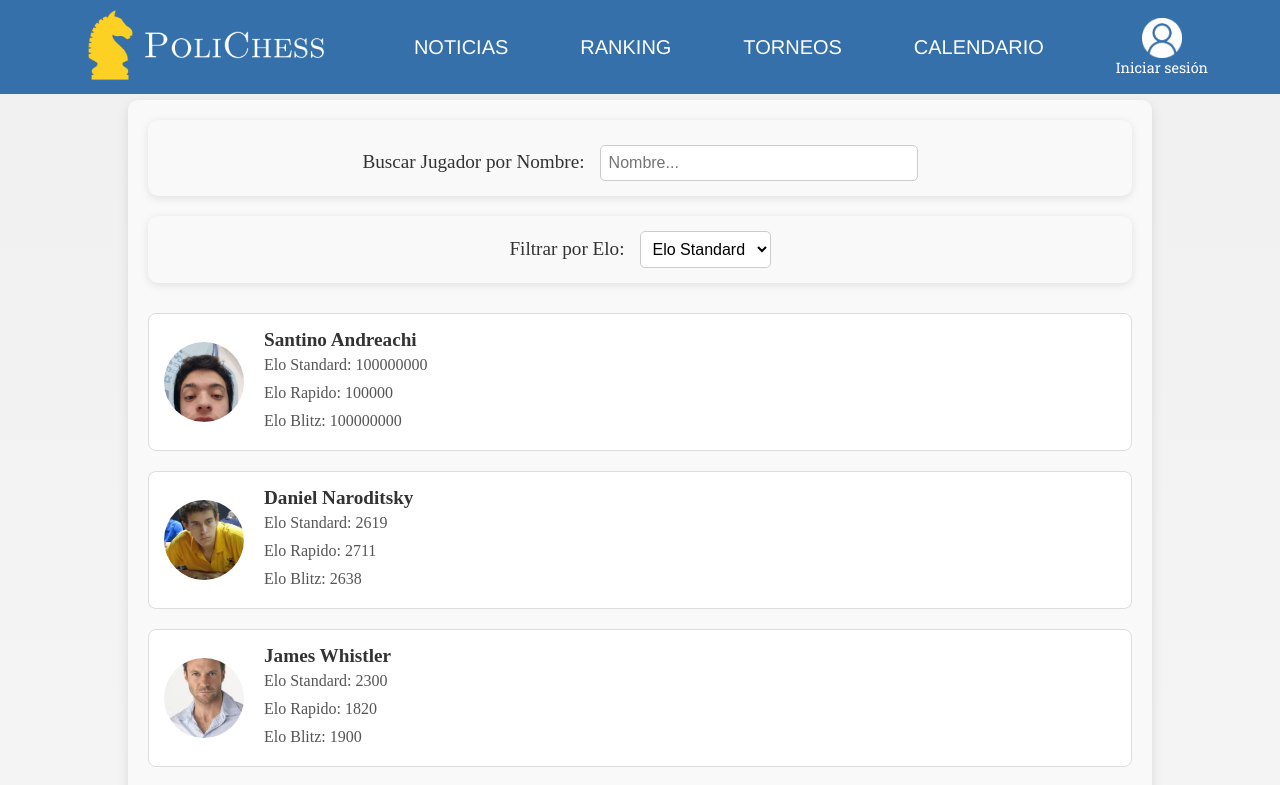
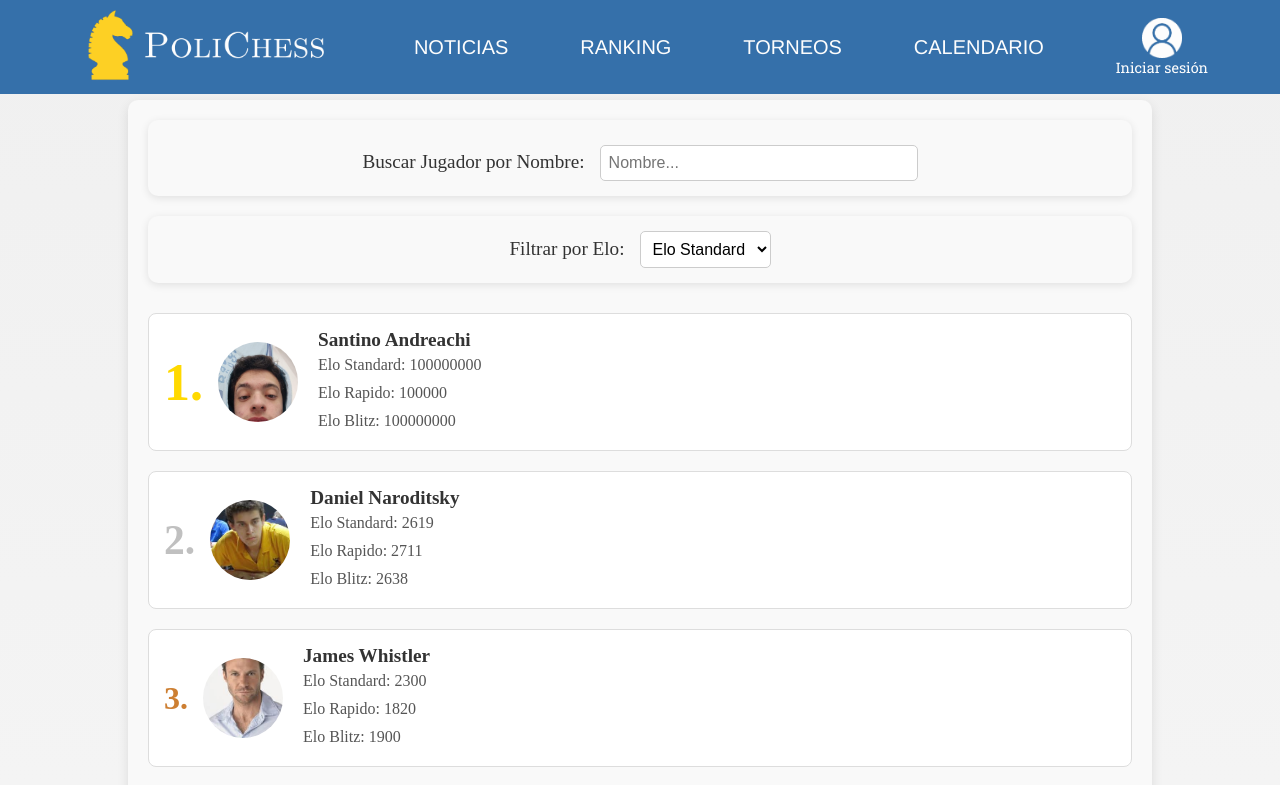
Before and after one commit to FranciscoCasais/PoliChess, an Angular app in the folder FrontPoliChess/: page /jugadores in a window 1280 px wide. Shown: the top 785 px of the page. Built offline with nearby package versions, Linux system fonts and the light colour scheme; a web font is replaced by a local one.

Commit message:
agrego ranking

```diff
--- a/FrontPoliChess/src/app/components/Secciones/seccion-jugadores/seccion-jugadores.component.css
+++ b/FrontPoliChess/src/app/components/Secciones/seccion-jugadores/seccion-jugadores.component.css
@@ -134,3 +134,28 @@
     text-decoration: none;
     color: inherit;
   }
+
+
+  /* Número de ranking */
+.ranking-numero {
+  font-size: 1.75rem;
+  font-weight: bold;
+  margin-right: 15px;
+  color: #333;
+}
+
+/* Colores para el podio */
+.ranking-numero.podio-oro {
+  color: #ffd900; /* Dorado */
+  font-size: 3.25rem;
+}
+
+.ranking-numero.podio-plata {
+  color: #C0C0C0; /* Plateado */
+  font-size: 2.6rem;
+}
+
+.ranking-numero.podio-bronce {
+  color: #CD7F32; /* Bronce */
+  font-size: 2rem;
+}
--- a/FrontPoliChess/src/app/components/Secciones/seccion-jugadores/seccion-jugadores.component.html
+++ b/FrontPoliChess/src/app/components/Secciones/seccion-jugadores/seccion-jugadores.component.html
@@ -22,9 +22,20 @@
 
 
       <!-- Iterar sobre la lista de jugadores con *ngFor -->
-      <div *ngFor="let jugador of jugadoresFiltrados" class="jugador-card">
+      <div *ngFor="let jugador of jugadoresFiltrados; let i = index" class="jugador-card">
         <a [routerLink]="['/jugador', jugador.id]" class="jugador-link">
           <div class="jugador-info">
+            <!-- Número del ranking con clases dinámicas -->
+            <div
+              class="ranking-numero"
+              [ngClass]="{
+                'podio-oro': i === 0,
+                'podio-plata': i === 1,
+                'podio-bronce': i === 2
+              }"
+            >
+              {{ i + 1  }}.
+            </div>
             <img [src]="jugador.foto" alt="Foto de {{ jugador.nombre }}" class="jugador-imagen">
             <div class="jugador-detalles">
               <h3>{{ jugador.nombre }} {{ jugador.apellido }}</h3>
@@ -36,6 +47,7 @@
         </a>
       </div>
 
+
     </section>
   </main>
 </section>
```
Lines whose indentation alone changed are shown as unchanged.
